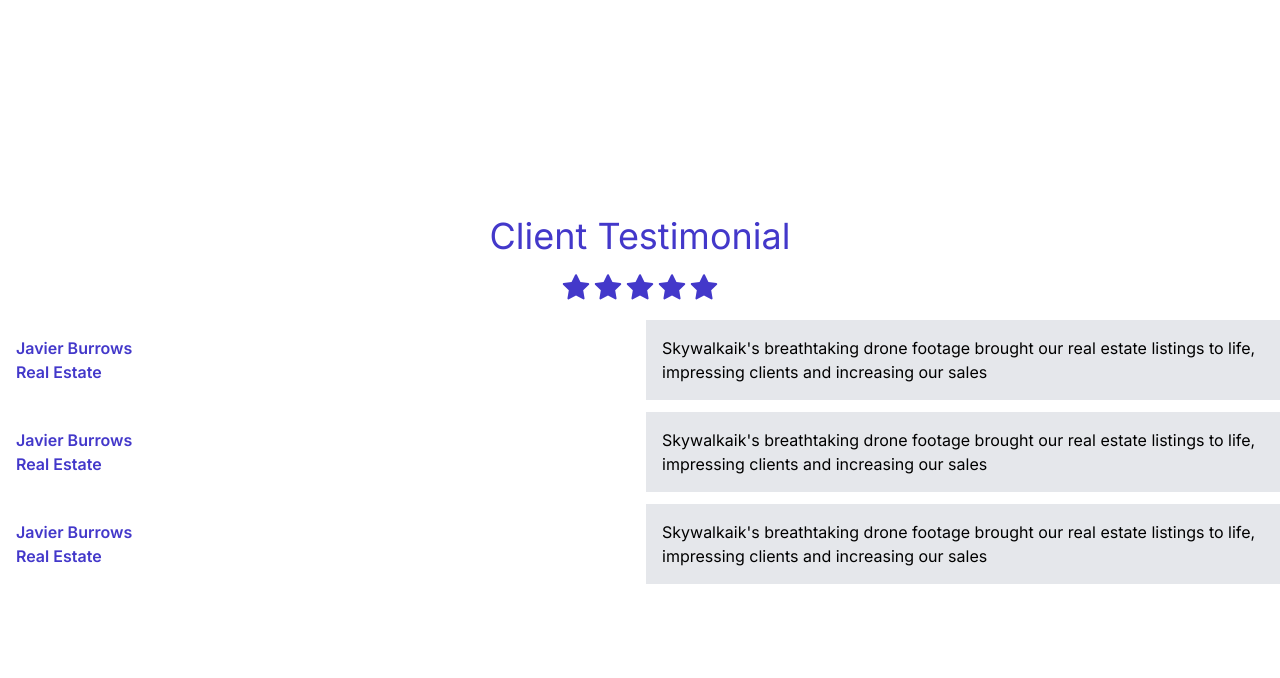
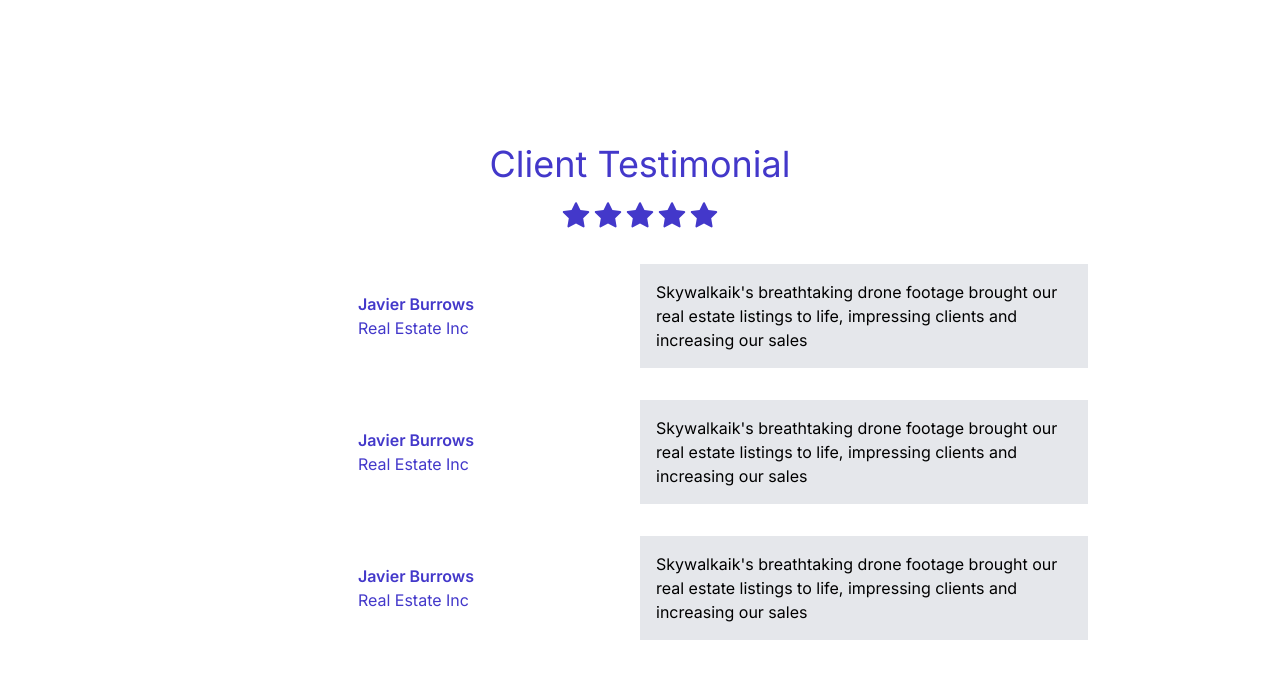
Before and after one commit to SushantChhetry/skywalkair-drones, a Next.js app in the folder skywalkair-website/: page /client in a window 1280 px wide. Shown: the top 678 px of the page. Built offline with nearby package versions, Linux system fonts and the light colour scheme.

Commit message:
Fixed Testimonial Page

```diff
--- a/skywalkair-website/app/client/page.tsx
+++ b/skywalkair-website/app/client/page.tsx
@@ -1,5 +1,6 @@
 import React from "react";
 import { AiFillStar } from "react-icons/ai";
+import Link from "next/link";
 
 const Client = () => {
   return (
@@ -12,37 +13,43 @@
         <AiFillStar size={32} />
         <AiFillStar size={32} />
       </div>
-      <div className="grid grid-cols-2 grid-rows-3 gap-3">
-        <div className="p-4 text-indigo-700 font-semibold">
-          <h1>Javier Burrows</h1>
-          <h4>Real Estate</h4>
+      <div className="grid grid-cols-2 grid-rows-3  max-w-4xl ">
+        <div className="p-4 text-indigo-700 flex flex-col justify-center items-center">
+          <Link href="#" target="_blank">
+            <h1 className="font-semibold">Javier Burrows</h1>
+            <p>Real Estate Inc</p>
+          </Link>
         </div>
 
-        <div className="bg-gray-200 p-4 ">
+        <div className="bg-gray-200 p-4 my-4">
           <p>
             Skywalkaik&apos;s breathtaking drone footage brought our real estate
             listings to life, impressing clients and increasing our sales
           </p>
         </div>
 
-        <div className=" p-4 text-indigo-700 font-semibold">
-          <h1>Javier Burrows</h1>
-          <h4>Real Estate</h4>
+        <div className="p-4 text-indigo-700 flex flex-col justify-center items-center">
+          <Link href="#" target="_blank">
+            <h1 className="font-semibold">Javier Burrows</h1>
+            <p>Real Estate Inc</p>
+          </Link>
         </div>
 
-        <div className="bg-gray-200 p-4">
+        <div className="bg-gray-200 p-4  my-4">
           <p>
             Skywalkaik&apos;s breathtaking drone footage brought our real estate
             listings to life, impressing clients and increasing our sales
           </p>
         </div>
 
-        <div className=" p-4 text-indigo-700 font-semibold">
-          <h1>Javier Burrows</h1>
-          <h4>Real Estate</h4>
+        <div className="p-4 text-indigo-700 flex flex-col justify-center items-center">
+          <Link href="#" target="_blank">
+            <h1 className="font-semibold">Javier Burrows</h1>
+            <p>Real Estate Inc</p>
+          </Link>
         </div>
 
-        <div className="bg-gray-200 p-4">
+        <div className="bg-gray-200 p-4  my-4">
           <p>
             Skywalkaik&apos;s breathtaking drone footage brought our real estate
             listings to life, impressing clients and increasing our sales
```
